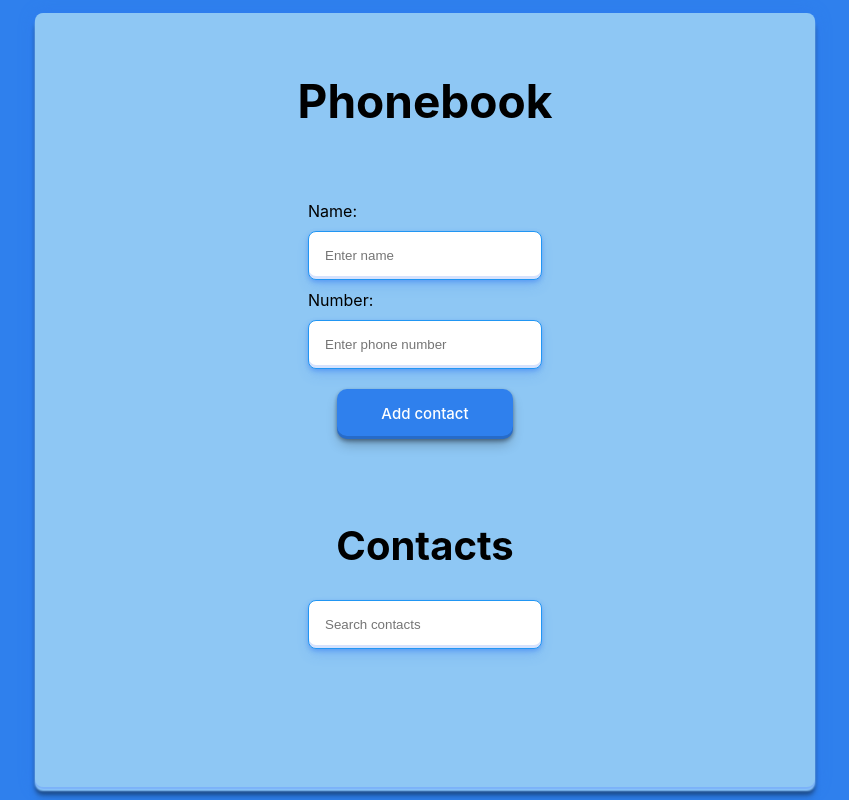
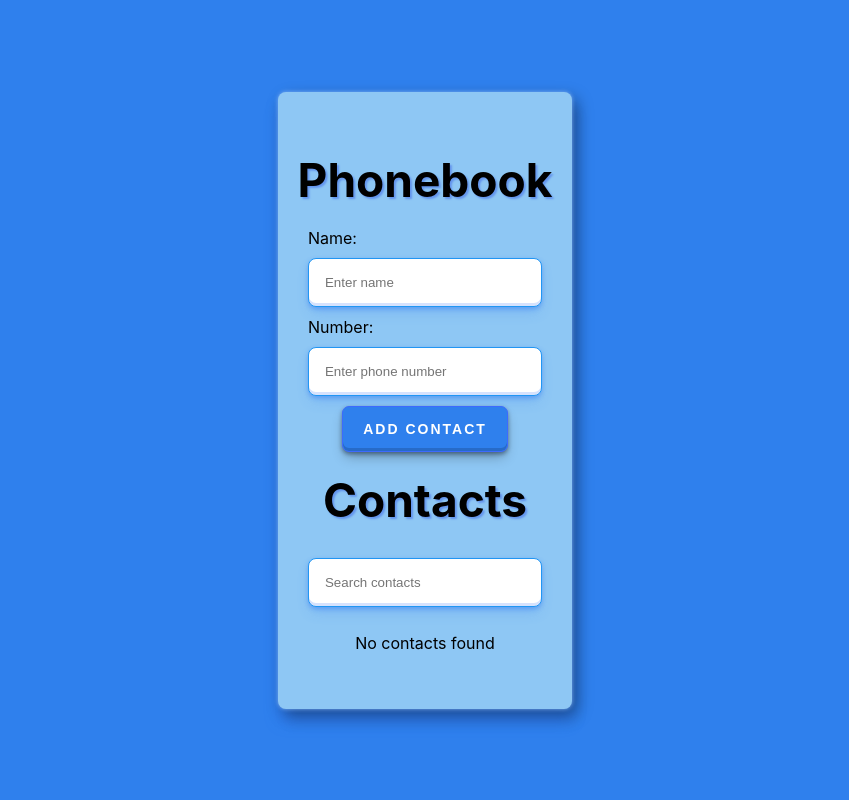
Before and after one commit to Serhii-Bondariev/goit-react-hw-03-phonebook, a React (Create React App) app: page / in a window 1280 px wide. Shown: the whole page, without its empty margins (215-1064 px from the left). Built offline with nearby package versions, Linux system fonts and the light colour scheme.

Commit message:
almost done

```diff
--- a/src/components/App.jsx
+++ b/src/components/App.jsx
@@ -1,3 +1,70 @@
+// import React, { Component } from 'react';
+// import { v4 as uuidv4 } from 'uuid';
+// import ContactForm from './ContactForm/ContactForm';
+// import ContactList from './ContactList/ContactList';
+// import Filter from './Filter/Filter';
+// import styles from './App.module.css';
+
+// export class App extends Component {
+//   state = {
+//     contacts: [],
+//     filter: '',
+//   };
+
+//   addContact = (name, number) => {
+//     if (this.state.contacts.some(contact => contact.name === name)) {
+//       alert(`${name} is already in contacts.`);
+//       return;
+//     }
+
+//     const newContact = {
+//       id: uuidv4(),
+//       name,
+//       number,
+//     };
+
+//     this.setState(prevState => ({
+//       contacts: [...prevState.contacts, newContact],
+//     }));
+//   };
+
+//   deleteContact = id => {
+//     this.setState(prevState => ({
+//       contacts: prevState.contacts.filter(contact => contact.id !== id),
+//     }));
+//   };
+
+//   handleFilterChange = e => {
+//     this.setState({ filter: e.target.value });
+//   };
+
+//   render() {
+//     const { contacts, filter } = this.state;
+//     const filteredContacts = contacts.filter(contact =>
+//       contact.name.toLowerCase().includes(filter.toLowerCase())
+//     );
+
+//     return (
+//       <div className={styles['app']}>
+//         <div className={styles['container']}>
+//           <div className={styles['app-wrapper']}>
+//             <h1 className={styles['phonebook-title']}>Phonebook</h1>
+//             <ContactForm onAddContact={this.addContact} />
+//             <h2 className={styles['contacts-title']}>Contacts</h2>
+//             <Filter filter={filter} onFilterChange={this.handleFilterChange} />
+//             <ContactList
+//               contacts={filteredContacts}
+//               onDeleteContact={this.deleteContact}
+//             />
+//           </div>
+//         </div>
+//       </div>
+//     );
+//   }
+// }
+
+// export default App;
+
 import React, { Component } from 'react';
 import { v4 as uuidv4 } from 'uuid';
 import ContactForm from './ContactForm/ContactForm';
@@ -10,6 +77,22 @@ export class App extends Component {
     contacts: [],
     filter: '',
   };
+
+  componentDidMount() {
+    // При завантаженні компонента перевірте, чи є дані у localStorage
+    const storedContacts = localStorage.getItem('contacts');
+    if (storedContacts) {
+      this.setState({ contacts: JSON.parse(storedContacts) });
+    }
+  }
+
+  componentDidUpdate(prevProps, prevState) {
+    // Після оновлення стану перевірте, чи змінилася колекція контактів
+    if (prevState.contacts !== this.state.contacts) {
+      // Якщо так, оновіть дані в localStorage
+      localStorage.setItem('contacts', JSON.stringify(this.state.contacts));
+    }
+  }
 
   addContact = (name, number) => {
     if (this.state.contacts.some(contact => contact.name === name)) {
--- a/src/components/App.module.css
+++ b/src/components/App.module.css
@@ -5,31 +5,30 @@
     justify-content: center;
     height: 100vh;
     width: 100vw;
-    padding: 0;
-    margin: 0;
+    padding: 24px;
+    margin: 0px;
     box-sizing: border-box;
-    font-family: -apple-system, BlinkMacSystemFont, 'Segoe UI', 'Roboto', 'Oxygen',
-        'Ubuntu', 'Cantarell', 'Fira Sans', 'Droid Sans', 'Helvetica Neue',
-        sans-serif;
+    font-family: -apple-system, BlinkMacSystemFont, 'Segoe UI', 'Roboto', 'Oxygen', 'Ubuntu', 'Cantarell', 'Fira Sans', 'Droid Sans', 'Helvetica Neue', sans-serif;
     -webkit-font-smoothing: antialiased;
     -moz-osx-font-smoothing: grayscale;
     background-color: #2f80ed;
     overflow: auto;
 
 
+
 }
 
 .container {
 
-    width: 700px;
-    padding: 40px;
+
+    padding: 40px 20px;
     border-radius: 8px;
     background-color: #8ec7f4;
     display: flex;
     flex-direction: column;
     align-items: center;
     justify-content: center;
-    box-shadow: #7cb2f9 0px 2px 1px, #8fcbff 0px 4px 2px, rgba(0, 0, 0, 0.4) 0px 8px 4px, rgba(0, 0, 0, .05) 0px 16px 8px, rgba(44, 114, 242, 0.4) 0px 1px 16px;
+    box-shadow: #7cb2f9 0px 0px 4px, #8fcbff 0px 0px 0px, rgba(0, 0, 0, 0.4) 5px 6px 16px, rgba(0, 0, 0, .05) 6px 16px 13px, rgba(44, 114, 242, 0.4) 0px 14px 14px;
     overflow: auto;
 
 }
@@ -50,19 +49,21 @@
 }
 
 .phonebook-title {
+    text-shadow: 2px 2px 2px cornflowerblue;
     font-size: 46px;
     font-weight: bold;
     margin-bottom: 20px;
     margin-top: 20px;
     text-align: center;
-
 }
 
+
+
 .contacts-title {
-    font-size: 40px;
+    text-shadow: 2px 2px 2px cornflowerblue;
+    font-size: 46px;
     font-weight: bold;
     margin-bottom: 20px;
     margin-top: 20px;
     text-align: center;
-
 }
--- a/src/components/ContactForm/ContactForm.jsx
+++ b/src/components/ContactForm/ContactForm.jsx
@@ -1,7 +1,3 @@
-// import React from 'react';
-// import { Formik, Form, Field, ErrorMessage } from 'formik';
-// import * as Yup from 'yup';
-// import css from './ContactForm.module.css';
 import React from 'react';
 import { Formik, Form, Field, ErrorMessage } from 'formik';
 import * as Yup from 'yup';
--- a/src/components/ContactForm/ContactForm.module.css
+++ b/src/components/ContactForm/ContactForm.module.css
@@ -30,13 +30,14 @@
     background-color: #f44336;
     color: #e8f6ff;
     padding: 16px;
+    margin-bottom: 12px;
     border-radius: 8px;
     border: 1px solid black;
     width: 200px;
     box-shadow: rgba(44, 114, 242, 0.4) 0px 2px 4px, rgba(60, 131, 246, 0.3) 0px 7px 13px -3px, rgba(50, 112, 245, 0.2) 0px -3px 0px inset;
 }
 
-.contact-btn {
+/* .contact-btn {
     display: flex;
     flex-direction: column;
     align-items: center;
@@ -88,7 +89,7 @@
 }
 
 .contact-btn:hover {
-    /* background-color: #1366d6; */
+
     box-shadow: rgba(0, 0, 0, .05) 0 5px 30px, rgba(0, 0, 0, .05) 0 1px 4px;
     opacity: 1;
     transform: translateY(0);
@@ -112,9 +113,86 @@
 @media (min-width: 768px) {
     .contact-btn {
         padding: 14px 22px;
-        width: 176px;
+
+    }
+} */
+
+.contact-btn {
+    position: relative;
+    padding: 14px 20px;
+    border-radius: 7px;
+    border: 1px solid rgb(61, 106, 255);
+    font-size: 14px;
+    text-transform: uppercase;
+    font-weight: 600;
+    cursor: pointer;
+    letter-spacing: 2px;
+    background-color: #2f80ed;
+    color: #fff;
+    overflow: hidden;
+    box-shadow: 0 0 0 0 transparent;
+    -webkit-transition: all 0.2s ease-in;
+    -moz-transition: all 0.2s ease-in;
+    transition: all 0.2s ease-in;
+    box-shadow: rgba(1, 6, 15, 0.4) 0px 2px 4px, rgba(0, 2, 6, 0.3) 0px 7px 13px -3px, rgba(9, 22, 50, 0.2) 0px -3px 0px inset;
+}
+
+.contact-btn:hover {
+    background: rgb(61, 106, 255);
+    box-shadow: 0 0 30px 5px rgba(0, 142, 236, 0.815);
+    -webkit-transition: all 0.2s ease-out;
+    -moz-transition: all 0.2s ease-out;
+    transition: all 0.2s ease-out;
+}
+
+.contact-btn:hover::before {
+    -webkit-animation: sh02 0.5s 0s linear;
+    -moz-animation: sh02 0.5s 0s linear;
+    animation: sh02 0.5s 0s linear;
+}
+
+.contact-btn::before {
+    content: '';
+    display: block;
+    width: 0px;
+    height: 86%;
+    position: absolute;
+    top: 7%;
+    left: 0%;
+    opacity: 0;
+    background: #fff;
+    box-shadow: 0 0 50px 30px #fff;
+    -webkit-transform: skewX(-20deg);
+    -moz-transform: skewX(-20deg);
+    -ms-transform: skewX(-20deg);
+    -o-transform: skewX(-20deg);
+    transform: skewX(-20deg);
+}
+
+@keyframes sh02 {
+    from {
+        opacity: 0;
+        left: 0%;
+    }
+
+    50% {
+        opacity: 1;
+    }
+
+    to {
+        opacity: 0;
+        left: 100%;
     }
 }
+
+.contact-btn:active {
+    box-shadow: 0 0 0 0 transparent;
+    -webkit-transition: box-shadow 0.2s ease-in;
+    -moz-transition: box-shadow 0.2s ease-in;
+    transition: box-shadow 0.2s ease-in;
+
+}
+
 
 
 
@@ -122,12 +200,12 @@
     display: flex;
     flex-direction: column;
     align-items: center;
-    margin-top: 10px;
-    margin-bottom: 10px;
-    padding: 10px;
+    /* margin-top: 10px; */
+    /* margin-bottom: 10px; */
+    /* padding: 10px; */
     border-radius: 5px;
     /* border: 1px solid black; */
     width: 200px;
-    padding: 42px;
+    /* padding: 42px; */
     /* box-shadow: rgba(0, 0, 0, 0.4) 0px 2px 4px, rgba(0, 0, 0, 0.3) 0px 7px 13px -3px, rgba(0, 0, 0, 0.2) 0px -3px 0px inset; */
 }
--- a/src/components/ContactList/ContactList.jsx
+++ b/src/components/ContactList/ContactList.jsx
@@ -1,23 +1,87 @@
+// import React from 'react';
+
+// import styles from './ContactList.module.css';
+
+// export const ContactList = ({ contacts, onDeleteContact }) => (
+//   <div className={styles['contact-list-wrapper']}>
+//     <ul className={styles['contact-list']}>
+//       {contacts.map(contact => (
+//         <li className={styles['contact-item']} key={contact.id}>
+//           {contact.name}: {contact.number}
+//           <button
+//             className={styles['contact-btn']}
+//             onClick={() => onDeleteContact(contact.id)}
+//           >
+//             Delete contact
+//           </button>
+//         </li>
+//       ))}
+//     </ul>
+//   </div>
+// );
+
+// export default ContactList;
+
 import React from 'react';
-
 import styles from './ContactList.module.css';
 
-export const ContactList = ({ contacts, onDeleteContact }) => (
-  <div className={styles['contact-list-wrapper']}>
-    <ul className={styles['contact-list']}>
+const ContactList = ({ contacts, onDeleteContact }) => {
+  if (contacts.length === 0) {
+    return <p>No contacts found</p>;
+  }
+
+  return (
+    <div className={styles.contactListWrapper}>
+      <table className={styles.contactTable}>
+        <thead className={styles.contactTableHead}>
+          <tr>
+            <th>Name</th>
+            <th>Number</th>
+            <th>Options</th>
+          </tr>
+        </thead>
+        <tbody className={styles.contactTableBody}>
           {contacts.map(contact => (
-        <li className={styles['contact-item']} key={contact.id}>
-          {contact.name}: {contact.number}
+            <tr key={contact.id}>
+              <td>{contact.name} :</td>
+              <td>{contact.number}</td>
+              <td>
                 <button
-            className={styles['contact-btn']}
+                  className={styles.contactDelBtn}
                   onClick={() => onDeleteContact(contact.id)}
                 >
-            Delete contact
+                  Delete
                 </button>
-        </li>
+              </td>
+            </tr>
           ))}
-    </ul>
+        </tbody>
+      </table>
     </div>
   );
+};
 
 export default ContactList;
+
+// import React from 'react';
+// import styles from './ContactList.module.css';
+
+// export const ContactList = ({ contacts, onDeleteContact }) => (
+//   <div className={styles.contactListWrapper}>
+//     <ul className={styles.contactList}>
+//       {contacts.map(contact => (
+//         <li className={styles.contactItem} key={contact.id}>
+//           {contact.name}: {contact.number}
+//           <button
+//             className={styles.contactBtn}
+//             onClick={() => onDeleteContact(contact.id)}
+//           >
+//             Видалити контакт
+//           </button>
+//         </li>
+//       ))}
+//     </ul>
+//   </div>
+// );
+
+// export default ContactList;
```
Also changed, not shown: src/components/ContactList/ContactList.module.css (+170 -25 lines). Lines whose indentation alone changed are shown as unchanged.
